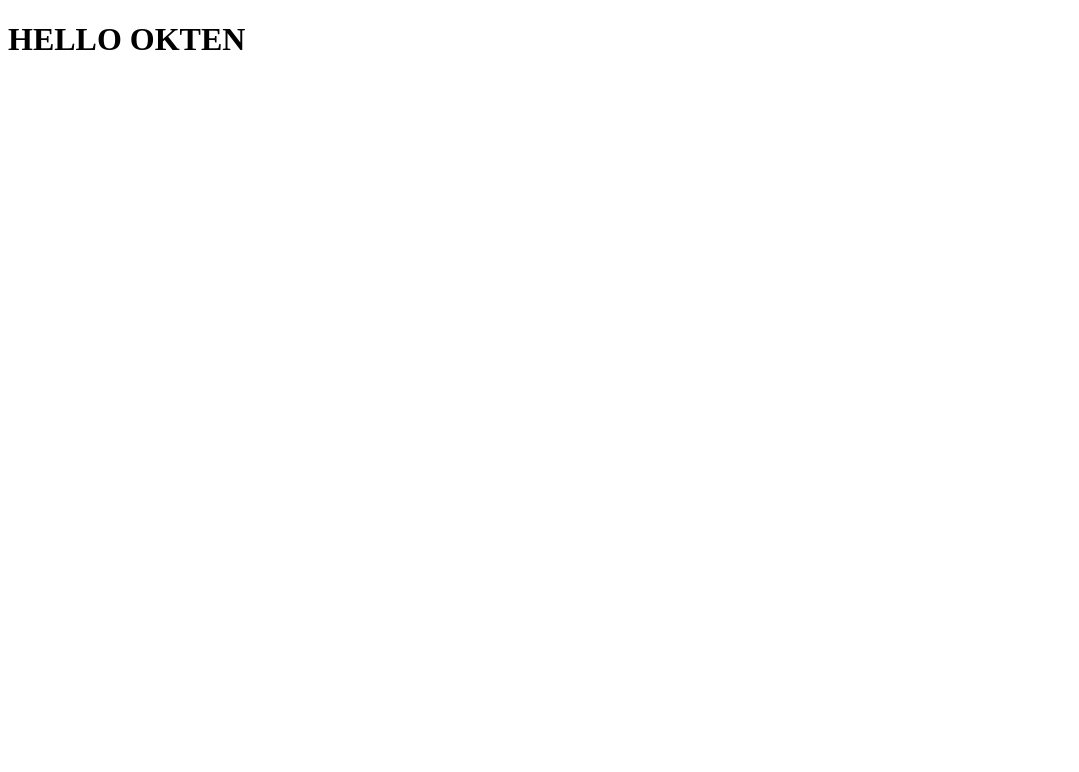
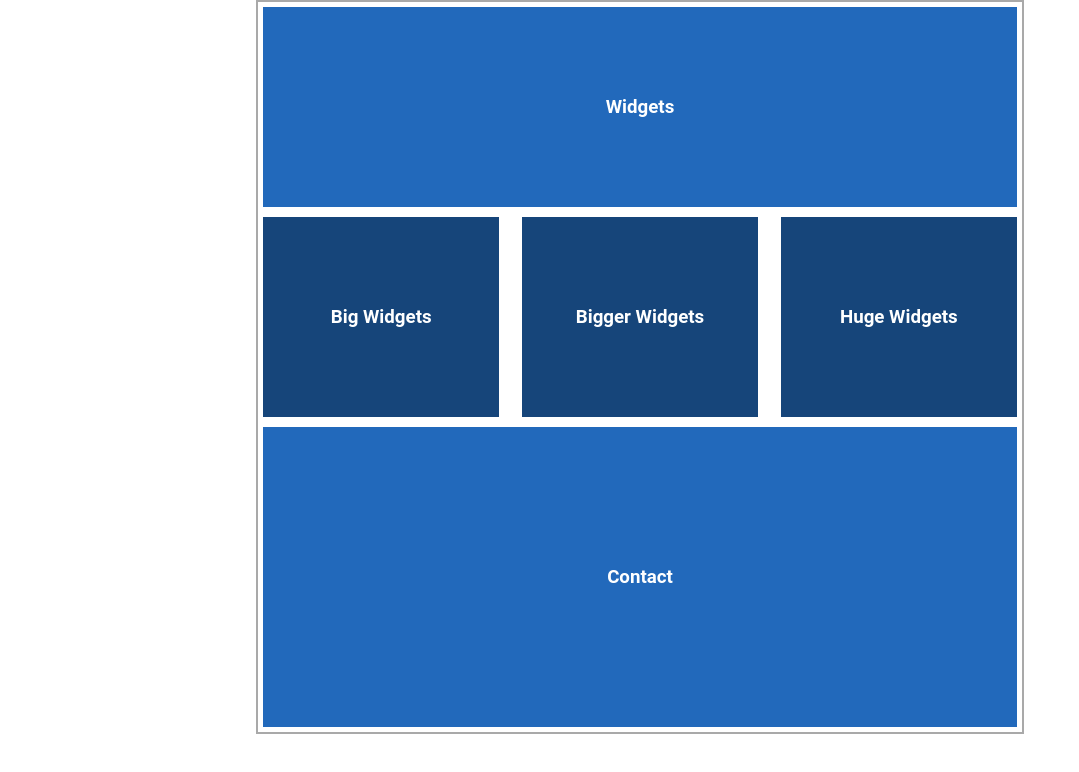
Before and after one commit to VitaliiKos/html_lessons_v2, a plain HTML site: page index.html in a window 1280 px wide. Shown: the whole page, without its empty margins (0-1079 px from the left). Drawn offline with Linux system fonts and the light colour scheme.

Commit message:
lesson 2. flex

```diff
--- a/index.html
+++ b/index.html
@@ -1,14 +1,28 @@
 <!doctype html>
-<html>
+<html lang="en">
 <head>
     <meta charset="UTF-8">
     <meta name="viewport"
           content="width=device-width, user-scalable=no, initial-scale=1.0, maximum-scale=1.0, minimum-scale=1.0">
     <meta http-equiv="X-UA-Compatible" content="ie=edge">
-    <title>HTML LESSON</title>
+    <link rel="stylesheet" href="style/main.css">
+    <title>lesson 2</title>
 </head>
 <body>
-    <h1>HELLO OKTEN</h1>
+<div class="container">
 
+    <div class="widgets h200 bg_light_blue">
+        <h3>Widgets</h3>
+    </div>
+
+    <div class="widgets jf_content">
+        <div class="widgets w_calc h200 bg_dark_blue"><h3>Big Widgets</h3></div>
+        <div class="widgets w_calc h200 bg_dark_blue"><h3>Bigger Widgets</h3></div>
+        <div class="widgets w_calc h200 bg_dark_blue"><h3>Huge Widgets</h3></div>
+    </div>
+
+    <div class="bg_light_blue h300 widgets"><h3>Contact</h3></div>
+
+</div>
 </body>
 </html>
--- /dev/null
+++ b/style/main.css
@@ -0,0 +1,48 @@
+body{
+    margin: 0;
+    text-align: -webkit-center;
+}
+.widgets, .container{
+    display: flex;
+}
+.container{
+    flex-wrap: nowrap;
+    width: 60vw;
+    flex-direction: column;
+    row-gap: 10px;
+    padding: 5px;
+    box-sizing: border-box;
+    border: 2px solid darkgray;
+}
+.widgets{
+    justify-content: center;
+    align-items: center;
+}
+
+.h150{
+    height: 150px;
+}
+.h200{
+    height: 200px;
+}
+.h300{
+    height: 300px;
+}
+.bg_light_blue{
+    background-color: #2269bb;
+}
+.bg_dark_blue{
+    background-color: #16457a;
+}
+.jf_content{
+    justify-content: space-between;
+}
+
+h3{
+    color: white;
+    font-family: roboto, sans-serif;
+    margin: 0;
+}
+.w_calc{
+    width: calc(100%/3 - 15px);
+}
```
